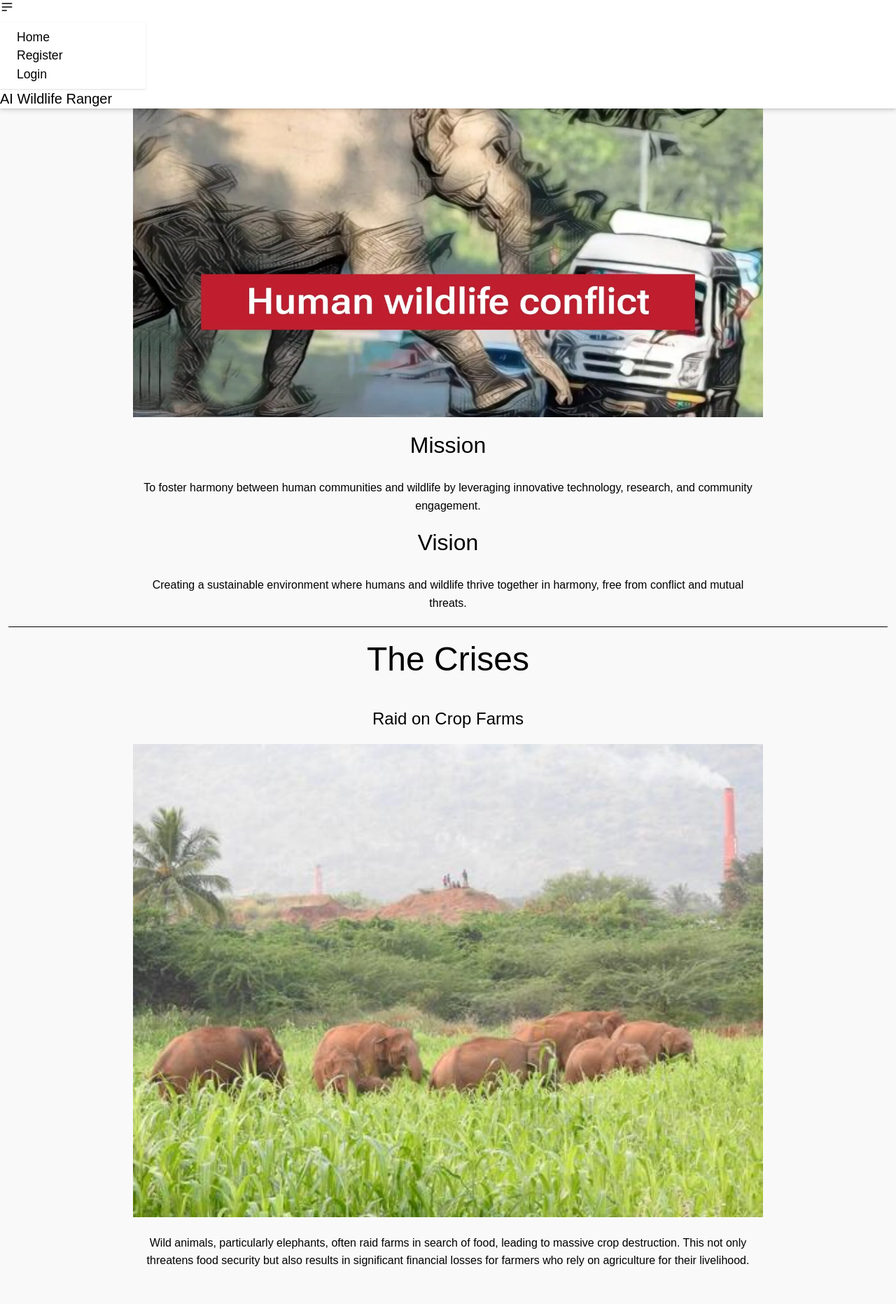
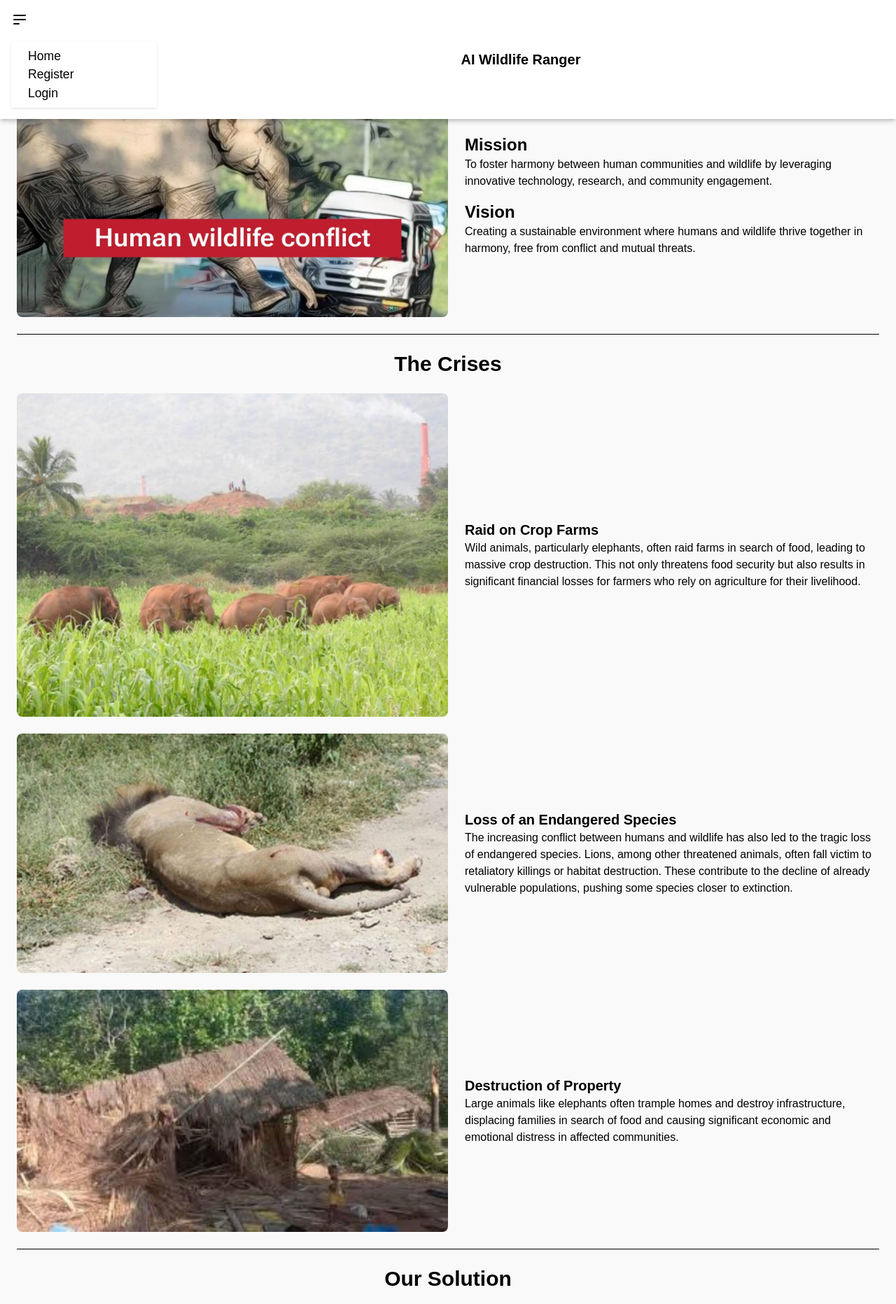
Before and after one commit to Samboja651/AI_WILDLIFE_RANGER, a Flask app: page / in a window 1280 px wide. Shown: the top 1863 px of the page at 70% size. Run offline with Flask 3, Linux system fonts and the light colour scheme; some libraries are stand-ins or nearby versions.

Commit message:
made adjustment to home page

```diff
--- a/static/css/home.css
+++ b/static/css/home.css
@@ -1,5 +1,5 @@
-.main {
-    padding-top: 70px; /* Adjust based on navbar height */
+main {
+    padding-top: 90px; /* Adjust based on navbar height */
 }
 
 .main div {
--- a/templates/home.html
+++ b/templates/home.html
@@ -7,103 +7,96 @@
     <link href="https://cdn.jsdelivr.net/npm/daisyui@5" rel="stylesheet" type="text/css" />
     <script src="https://cdn.jsdelivr.net/npm/@tailwindcss/browser@4"></script>
 
+    <link rel="stylesheet" href="https://cdnjs.cloudflare.com/ajax/libs/font-awesome/6.7.2/css/all.min.css" integrity="sha512-Evv84Mr4kqVGRNSgIGL/F/aIDqQb7xQ2vcrdIwxfjThSH8CSR7PBEakCr51Ck+w+/U6swU2Im1vVX0SVk9ABhg==" crossorigin="anonymous" referrerpolicy="no-referrer" />
+
     <link rel="stylesheet" href="{{ url_for('static', filename='css/main.css') }}">
     <link rel="stylesheet" href="{{ url_for('static', filename='css/home.css') }}">
 
 </head>
 
-<body>
+<body class="bg-light">
     <div class="nav">
-        <div class="navbar bg-base-100 shadow-sm">
-            <div class="navbar-start">
-                <div class="dropdown">
-                    <div tabindex="0" role="button" class="btn btn-ghost btn-circle">
-                        <svg xmlns="http://www.w3.org/2000/svg" class="h-5 w-5" fill="none" viewBox="0 0 24 24" stroke="currentColor">
-                            <path stroke-linecap="round" stroke-linejoin="round" stroke-width="2" d="M4 6h16M4 12h16M4 18h7" />
-                        </svg>
-                    </div>
-                    {% include "navigation.html" %}
-                </div>
+        <div class="navbar bg-white shadow-md p-4 flex justify-between items-center">
+            <div class="dropdown relative">
+                <button class="btn btn-ghost btn-circle">
+                    <svg xmlns="http://www.w3.org/2000/svg" class="h-6 w-6" fill="none" viewBox="0 0 24 24" stroke="currentColor">
+                        <path stroke-linecap="round" stroke-linejoin="round" stroke-width="2" d="M4 6h16M4 12h16M4 18h7" />
+                    </svg>
+                </button>
+                {% include "navigation.html" %}
             </div>
-            <div class="navbar-center">
-                <a class="btn btn-ghost text-xl">AI Wildlife Ranger</a>
+            <div>
+                <a class="text-xl font-bold">AI Wildlife Ranger</a>
             </div>
-            <div class="navbar-end">
+            <div>
                 {% if session.ranger_id %}
-                <h3 class="navbar-end">Ranger {{ session.ranger_id }}</h3>
-                {% endif%}
+                <h3 class="text-gray-700">Ranger {{ session.ranger_id }}</h3>
+                {% endif %}
             </div>
         </div>
     </div>
 
-    <div class="main p-3">
-        <div id="start_img" class="p-5">
-            <img src="{{ url_for('static', filename='images/startHWC.webp')}}" alt="human wildlife conflict" style="justify-items: center;">
-
-            <h5 style="font-size: 2em;">Mission</h5>
-            <p>To foster harmony between human communities and wildlife by leveraging innovative technology, research, and community engagement.</p>
-
-            <h5 style="font-size: 2em;">Vision</h5>
-            <p>Creating a sustainable environment where humans and wildlife thrive together in harmony, free from conflict and mutual threats.</p>
-        </div>
-        <hr>
-        <div>
-            <p style="font-size: 3em;">The Crises</p>
-        </div>
-        <div class="p-5">
-            <p style="font-size: 1.5em;">Raid on Crop Farms</p>
-            <img src="{{ url_for('static', filename='images/74q26r70s2_Elephant_herd_crop_raid.jpg') }}" alt="Elephant_herd_crop_raid">
-            <p class="mt-3" style="text-align: center;">
-                Wild animals, particularly elephants, often raid farms in search of food, leading to massive crop destruction.
-                This not only threatens food security but also results in significant financial losses for farmers who rely on
-                agriculture for their livelihood.
-            </p>
+    <main class="container mx-auto p-6">
+        <div class="flex flex-col md:flex-row items-center gap-6 mt-4">
+            <img src="{{ url_for('static', filename='images/startHWC.webp')}}" alt="Human Wildlife Conflict" class="w-full md:w-1/2 rounded-lg">
+            <div>
+                <h2 class="text-2xl font-bold">Mission</h2>
+                <p>To foster harmony between human communities and wildlife by leveraging innovative technology, research, and community engagement.</p>
+                <h2 class="text-2xl font-bold mt-4">Vision</h2>
+                <p>Creating a sustainable environment where humans and wildlife thrive together in harmony, free from conflict and mutual threats.</p>
+            </div>
         </div>
 
+        <hr class="my-6">
 
-        <div class="p-5">
-            <p style="font-size: 1.5em;">Loss of an Endangered Species</p>
-            <img src="{{ url_for('static', filename='images/LION-DEAD-MOHAWK.jpg') }}" alt="A dead lion">
-            <p class="mt-3" style="text-align: center;">
-                The increasing conflict between humans and wildlife has also led to the tragic loss of endangered species.
-                Lions, among other threatened animals, often fall victim to retaliatory killings or habitat destruction.
-                These contribute to the decline of already vulnerable populations, pushing some species closer to extinction.
-            </p>
+        <h2 class="text-3xl font-bold text-center mb-6">The Crises</h2>
+
+        <div class="mt-6 space-y-6">
+            <div class="flex flex-col md:flex-row gap-6 items-center">
+                <img src="{{ url_for('static', filename='images/74q26r70s2_Elephant_herd_crop_raid.jpg') }}" alt="Elephant Raid" class="w-100% md:w-1/2 rounded-lg">
+                <div>
+                    <h3 class="text-xl font-bold">Raid on Crop Farms</h3>
+                    <p>Wild animals, particularly elephants, often raid farms in search of food, leading to massive crop destruction. This not only threatens food security but also results in significant financial losses for farmers who rely on agriculture for their livelihood.</p>
+                </div>
+            </div>
+
+            <div class="flex flex-col md:flex-row gap-6 items-center">
+                <img src="{{ url_for('static', filename='images/LION-DEAD-MOHAWK.jpg') }}" alt="Dead Lion" class="w-100% md:w-1/2 rounded-lg">
+                <div>
+                    <h3 class="text-xl font-bold">Loss of an Endangered Species</h3>
+                    <p>The increasing conflict between humans and wildlife has also led to the tragic loss of endangered species.
+                        Lions, among other threatened animals, often fall victim to retaliatory killings or habitat destruction.
+                        These contribute to the decline of already vulnerable populations, pushing some species closer to extinction.</p>
+                </div>
+            </div>
+
+            <div class="flex flex-col md:flex-row gap-6 items-center">
+                <img src="{{ url_for('static', filename='images/damaged_house.jpg' )}}" alt="Damaged House" class="w-full md:w-1/2 rounded-lg">
+                <div>
+                    <h3 class="text-xl font-bold">Destruction of Property</h3>
+                    <p>Large animals like elephants often trample homes and destroy
+                        infrastructure, displacing families in search of food and causing significant economic and emotional distress in affected communities.</p>
+                </div>
+            </div>
         </div>
 
-        <div class="p-5">
-            <p style="font-size: 1.5em;">Destruction of Property</p>
-            <img src="{{ url_for('static', filename='images/damaged_house.jpeg' )}}" alt="damaged traditional house">
-            <p class="mt-3" style="text-align: center;">
-                Large animals like elephants often trample homes and destroy
-                infrastructure, displacing families in search of food and causing significant economic and emotional distress in affected communities.
-            </p>
+        <hr class="my-6">
+
+        <h2 class="text-3xl font-bold text-center mb-6">Our Solution</h2>
+
+        <div class="flex flex-col md:flex-row gap-6 items-center">
+            <img src="{{ url_for('static', filename='images/map_with_PL&CL.JPG' )}}" alt="Damaged House" class="w-full md:w-1/2 rounded-lg">
+            <div>
+                <h3 class="text-xl font-bold">Destruction of Property</h3>
+                <p>Large animals like elephants often trample homes and destroy
+                    infrastructure, displacing families in search of food and causing significant economic and emotional distress in affected communities.</p>
+            </div>
         </div>
-        <hr>
-        <div>
-            <p style="font-size: 3em;">Our Solution</p>
-        </div>
-        <div class="p-5">
-            <img src="{{ url_for('static', filename='images/map_with_PL&CL.JPG' )}}" alt="predicted and actual location of lion shown on map">
-            <p class="mt-3" style="text-align: center;">
-                We have a map showing the current location of the Wildlife represented by marker (CL) and the predicted location after 2hrs represented by marker (PL)
-            </p>
-        </div>
-    </div>
+    </main>
 
     <footer class="footer sm:footer-horizontal bg-gray-100 text-neutral-content p-10 mt-10" style="color: black;">
         <aside>
-          <svg
-            width="50"
-            height="50"
-            viewBox="0 0 24 24"
-            xmlns="http://www.w3.org/2000/svg"
-            fill-rule="evenodd"
-            clip-rule="evenodd"
-            class="fill-current">
-            <path
-              d="M22.672 15.226l-2.432.811.841 2.515c.33 1.019-.209 2.127-1.23 2.456-1.15.325-2.148-.321-2.463-1.226l-.84-2.518-5.013 1.677.84 2.517c.391 1.203-.434 2.542-1.831 2.542-.88 0-1.601-.564-1.86-1.314l-.842-2.516-2.431.809c-1.135.328-2.145-.317-2.463-1.229-.329-1.018.211-2.127 1.231-2.456l2.432-.809-1.621-4.823-2.432.808c-1.355.384-2.558-.59-2.558-1.839 0-.817.509-1.582 1.327-1.846l2.433-.809-.842-2.515c-.33-1.02.211-2.129 1.232-2.458 1.02-.329 2.13.209 2.461 1.229l.842 2.515 5.011-1.677-.839-2.517c-.403-1.238.484-2.553 1.843-2.553.819 0 1.585.509 1.85 1.326l.841 2.517 2.431-.81c1.02-.33 2.131.211 2.461 1.229.332 1.018-.21 2.126-1.23 2.456l-2.433.809 1.622 4.823 2.433-.809c1.242-.401 2.557.484 2.557 1.838 0 .819-.51 1.583-1.328 1.847m-8.992-6.428l-5.01 1.675 1.619 4.828 5.011-1.674-1.62-4.829z"></path>
-          </svg>
+            <i class="fa-solid fa-hashtag" style="font-size: 60px;"></i>
           <p>
             Tafiti Softwares Ltd.
             <br />
@@ -113,39 +106,9 @@
         <nav>
           <h6 class="footer-title">Socials</h6>
           <div class="grid grid-flow-col gap-4">
-            <a href="#">
-              <svg
-                xmlns="http://www.w3.org/2000/svg"
-                width="24"
-                height="24"
-                viewBox="0 0 24 24"
-                class="fill-current">
-                <path
-                  d="M24 4.557c-.883.392-1.832.656-2.828.775 1.017-.609 1.798-1.574 2.165-2.724-.951.564-2.005.974-3.127 1.195-.897-.957-2.178-1.555-3.594-1.555-3.179 0-5.515 2.966-4.797 6.045-4.091-.205-7.719-2.165-10.148-5.144-1.29 2.213-.669 5.108 1.523 6.574-.806-.026-1.566-.247-2.229-.616-.054 2.281 1.581 4.415 3.949 4.89-.693.188-1.452.232-2.224.084.626 1.956 2.444 3.379 4.6 3.419-2.07 1.623-4.678 2.348-7.29 2.04 2.179 1.397 4.768 2.212 7.548 2.212 9.142 0 14.307-7.721 13.995-14.646.962-.695 1.797-1.562 2.457-2.549z"></path>
-              </svg>
-            </a>
-            <a href="#">
-              <svg
-                xmlns="http://www.w3.org/2000/svg"
-                width="24"
-                height="24"
-                viewBox="0 0 24 24"
-                class="fill-current">
-                <path
-                  d="M19.615 3.184c-3.604-.246-11.631-.245-15.23 0-3.897.266-4.356 2.62-4.385 8.816.029 6.185.484 8.549 4.385 8.816 3.6.245 11.626.246 15.23 0 3.897-.266 4.356-2.62 4.385-8.816-.029-6.185-.484-8.549-4.385-8.816zm-10.615 12.816v-8l8 3.993-8 4.007z"></path>
-              </svg>
-            </a>
-            <a href="#">
-              <svg
-                xmlns="http://www.w3.org/2000/svg"
-                width="24"
-                height="24"
-                viewBox="0 0 24 24"
-                class="fill-current">
-                <path
-                  d="M9 8h-3v4h3v12h5v-12h3.642l.358-4h-4v-1.667c0-.955.192-1.333 1.115-1.333h2.885v-5h-3.808c-3.596 0-5.192 1.583-5.192 4.615v3.385z"></path>
-              </svg>
-            </a>
+            <i class="fa-brands fa-facebook" style="font-size: 24px;"></i>
+            <i class="fa-brands fa-x-twitter" style="font-size: 24px;"></i>
+            <i class="fa-brands fa-instagram" style="font-size: 24px;"></i>
           </div>
         </nav>
         <nav>
--- a/templates/login.html
+++ b/templates/login.html
@@ -2,7 +2,7 @@
 {% extends "index.html" %}
 
 {% block container %}
-    <div class="container d-flex justify-content-center align-items-center vh-100">
+    <div class="container d-flex justify-content-center align-items-center vh-100" style="margin: 70px;">
         <div class="card p-15 shadow">
             <p class="text-center mb-6" style="font-size: 2em;">Ranger Login</p>
             {% for message in get_flashed_messages() %}
@@ -38,5 +38,5 @@
         </div>
     </div>
 {% endblock %}
-{% block footer%}
+{% block formField%}
 {% endblock%}
--- a/templates/register.html
+++ b/templates/register.html
@@ -2,7 +2,7 @@
 {% extends "index.html" %}
 
 {% block container %}
-    <div class="container d-flex justify-content-center align-items-center vh-100">
+    <div class="container d-flex justify-content-center align-items-center vh-100" style="margin-top: 70px;">
         <div class="card p-15 shadow">
             <p class="text-center" style="font-size: 2em;">Ranger Registration</p>
             {% for message in get_flashed_messages() %}
@@ -27,11 +27,11 @@
 
                 <button type="submit" class="btn btn-success w-100 p-6">Register</button>
                 <div>
-                    <p>Already have an account?<a style="color: blue;" href="{{ url_for('login') }}"> Login</a></p>
+                    <p>Already have an account?<a style="color: blue;" href="{{ url_for('login') }}"> login</a></p>
                 </div>
             </form>
         </div>
     </div>
 {% endblock %}
-{% block footer%}
+{% block formField%}
 {% endblock%}
```
Also changed, not shown: templates/index.html (+19 -59 lines), static/images/74q26r70s2_Elephant_herd_crop_raid.jpg, static/images/LION-DEAD-MOHAWK.jpg, static/images/damaged_house.jpg (added), static/images/map_with_PL&CL.JPG.
